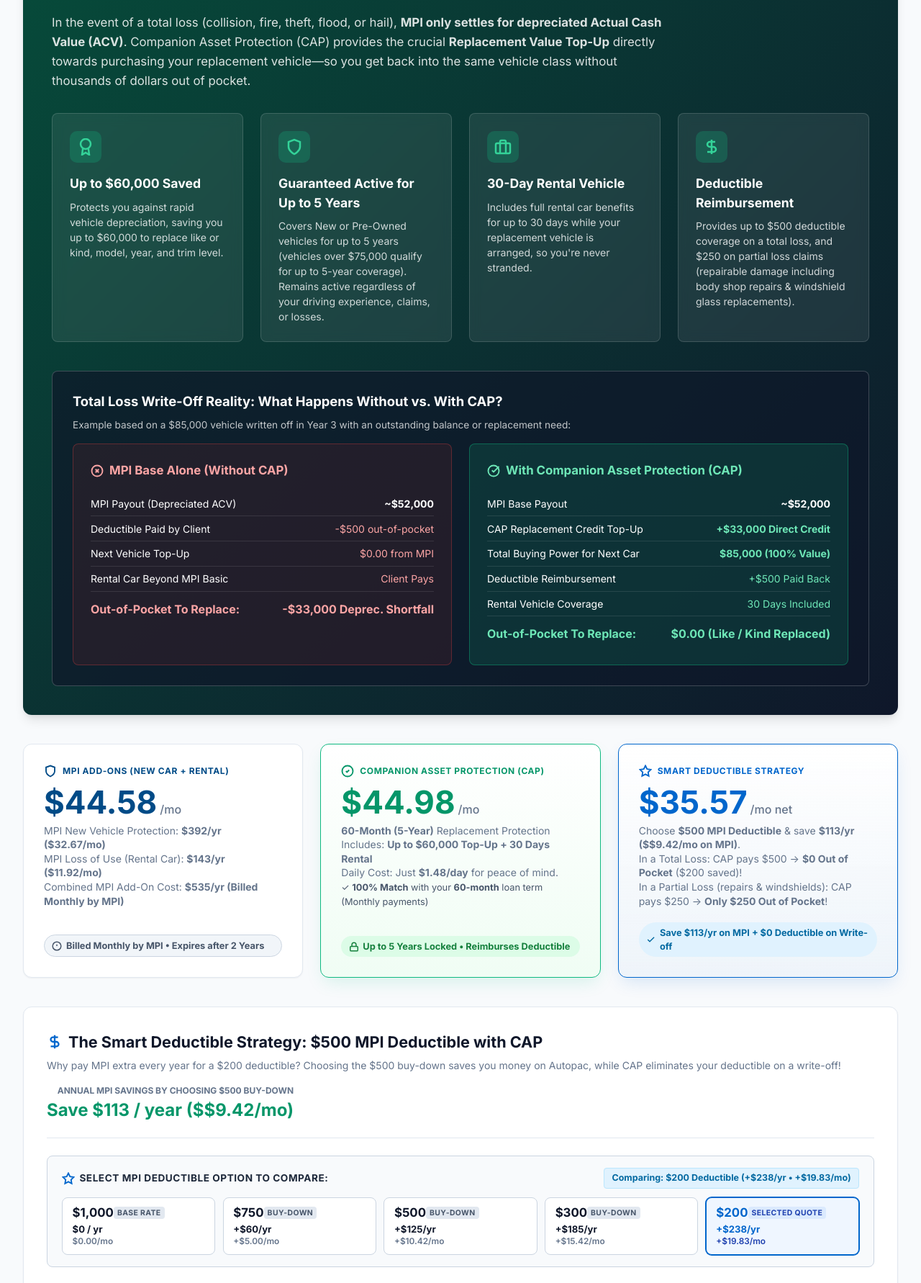
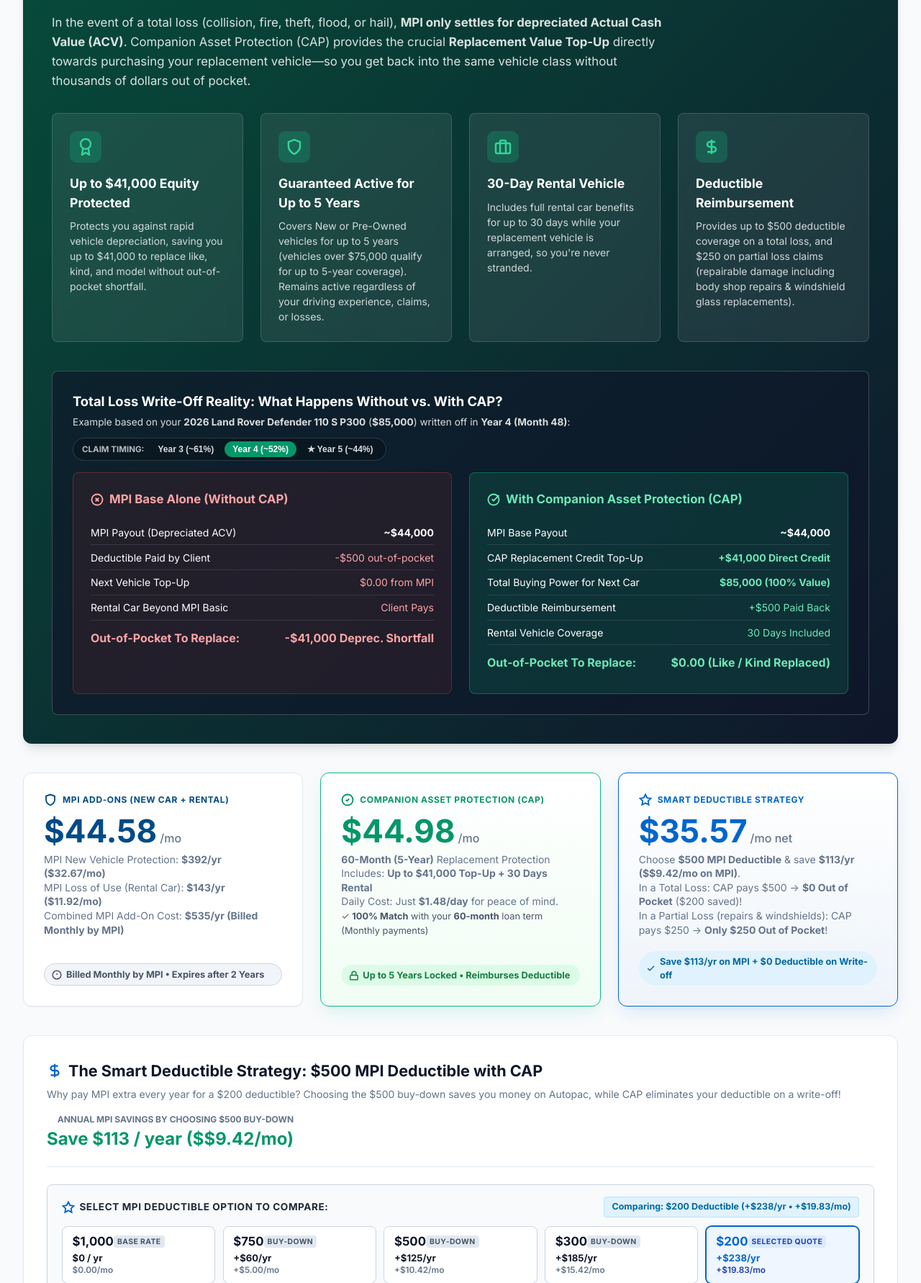
Before and after one commit to kortjames-source/dealerfai, a PHP site: page /mpicap.php in a window 1280 px wide. Shown: the part 579-2361 px from the top of the page at 72% size. Run offline with PHP 8.4, Linux system fonts and the light colour scheme.

Commit message:
feat(mpicap): dynamically scale total loss equity and add interactive claim timing pills (Year 3/4/5)

```diff
--- a/public_html/mpicap.php
+++ b/public_html/mpicap.php
@@ -94,7 +94,9 @@ if ($prefillVehYear === 2026 && preg_match('/\b(19\d\d|20\d\d)\b/', $prefillVehi
 $isOver75k = ($prefillSalePrice > 75000);
 $initialMaxYears = $isOver75k ? 5 : 7;
 $initialMaxTermMonths = $isOver75k ? 60 : 84;
-$initialMpiPayout = (int)(round(($prefillSalePrice * 0.61176) / 1000) * 1000);
+// Default Claim Timing Scenario: Year 4 (~52% ACV retained / 48% depreciation loss)
+$initialScenarioYear = 4;
+$initialMpiPayout = (int)(round(($prefillSalePrice * 0.52) / 1000) * 1000);
 $initialCapTopUp = (int)($prefillSalePrice - $initialMpiPayout);
 
 // MPI New Vehicle Protection eligibility based on model year:
@@ -699,6 +701,27 @@ $initialMpiNewCoverageYears = $isVehIneligibleMpiNew ? 0 : ($isVehOneYearMpiNew
       border: 1px solid rgba(255, 255, 255, 0.2);
       border-radius: var(--radius-md);
       padding: 1.75rem;
+    }
+
+    .scenario-year-btn {
+      background: transparent;
+      color: rgba(255, 255, 255, 0.85);
+      border: none;
+      cursor: pointer;
+      padding: 4px 11px;
+      font-size: 0.75rem;
+      font-weight: 700;
+      border-radius: 9999px;
+      transition: all 0.2s ease;
+    }
+    .scenario-year-btn:hover {
+      background: rgba(255, 255, 255, 0.2);
+      color: #ffffff;
+    }
+    .scenario-year-btn.active {
+      background: #059669;
+      color: #ffffff;
+      box-shadow: 0 1px 3px rgba(0, 0, 0, 0.3);
     }
 
     .scenario-grid {
@@ -1475,9 +1498,9 @@ $initialMpiNewCoverageYears = $isVehIneligibleMpiNew ? 0 : ($isVehOneYearMpiNew
               <div class="pillar-icon">
                 <svg width="24" height="24" viewBox="0 0 24 24" fill="none" stroke="currentColor" stroke-width="2.5"><circle cx="12" cy="8" r="7"/><polyline points="8.21 13.89 7 23 12 20 17 23 15.79 13.88"/></svg>
               </div>
-              <div class="pillar-title">Up to $60,000 Saved</div>
-              <p class="pillar-desc">
-                Protects you against rapid vehicle depreciation, saving you up to $60,000 to replace like or kind, model, year, and trim level.
+              <div class="pillar-title" id="disp-pillar-saved-title">Up to $<?= number_format($initialCapTopUp) ?> Equity Protected</div>
+              <p class="pillar-desc" id="disp-pillar-saved-desc">
+                Protects you against rapid vehicle depreciation, saving you up to $<?= number_format($initialCapTopUp) ?> to replace like, kind, and model without out-of-pocket shortfall.
               </p>
             </div>
 
@@ -1514,12 +1537,24 @@ $initialMpiNewCoverageYears = $isVehIneligibleMpiNew ? 0 : ($isVehOneYearMpiNew
 
           <!-- Total Loss Scenario Side-by-Side -->
           <div class="scenario-box">
-            <h4 style="margin: 0 0 0.5rem 0; font-size: 1.15rem; font-weight: 700; color: #ffffff;">
-              Total Loss Write-Off Reality: What Happens Without vs. With CAP?
-            </h4>
-            <p style="margin: 0 0 1rem 0; font-size: 0.85rem; color: rgba(255, 255, 255, 0.75);">
-              Example based on a <span id="disp-scenario-veh-price">$<?= number_format($prefillSalePrice) ?></span> vehicle written off in Year 3 with an outstanding balance or replacement need:
-            </p>
+            <div style="display: flex; justify-content: space-between; align-items: flex-start; flex-wrap: wrap; gap: 0.75rem; margin-bottom: 0.75rem;">
+              <div>
+                <h4 style="margin: 0 0 0.25rem 0; font-size: 1.15rem; font-weight: 700; color: #ffffff;">
+                  Total Loss Write-Off Reality: What Happens Without vs. With CAP?
+                </h4>
+                <p style="margin: 0; font-size: 0.85rem; color: rgba(255, 255, 255, 0.85);" id="disp-scenario-lead-text">
+                  Example based on your <strong id="disp-scenario-veh-name"><?= htmlspecialchars($prefillVehicle) ?></strong> (<strong id="disp-scenario-veh-price">$<?= number_format($prefillSalePrice) ?></strong>) written off in <strong id="disp-scenario-year-label">Year 4 (Month 48)</strong>:
+                </p>
+              </div>
+              <div style="display: flex; align-items: center; gap: 0.5rem; background: rgba(0, 0, 0, 0.25); padding: 4px 6px; border-radius: 9999px; border: 1px solid rgba(255, 255, 255, 0.15);">
+                <span style="font-size: 0.72rem; color: rgba(255, 255, 255, 0.7); text-transform: uppercase; font-weight: 700; padding-left: 6px;">Claim Timing:</span>
+                <div style="display: flex; gap: 4px;" id="scenario-year-pills">
+                  <button type="button" class="scenario-year-btn" data-year="3">Year 3 (~61%)</button>
+                  <button type="button" class="scenario-year-btn active" data-year="4">Year 4 (~52%)</button>
+                  <button type="button" class="scenario-year-btn" data-year="5">★ Year 5 (~44%)</button>
+                </div>
+              </div>
+            </div>
 
             <div class="scenario-grid">
               <div class="scenario-column mpi">
@@ -1618,7 +1653,7 @@ $initialMpiNewCoverageYears = $isVehIneligibleMpiNew ? 0 : ($isVehOneYearMpiNew
             </div>
             <div class="hero-card-subtext">
               <strong id="disp-cap-term-label">60-Month (5-Year)</strong> Replacement Protection<br>
-              Includes: <strong>Up to $60,000 Top-Up + 30 Days Rental</strong><br>
+              <span id="disp-card-cap-topup-text">Includes: <strong>Up to $<?= number_format($initialCapTopUp) ?> Top-Up + 30 Days Rental</strong></span><br>
               Daily Cost: Just <strong id="disp-cap-per-day">$1.47/day</strong> for peace of mind.<br>
               <span id="disp-cap-loan-sub" style="font-size: 0.8rem; color: #475569;">Financed over your <strong><?= (int)$prefillTerm ?>-month</strong> vehicle loan.</span>
             </div>
@@ -1787,7 +1822,7 @@ $initialMpiNewCoverageYears = $isVehIneligibleMpiNew ? 0 : ($isVehOneYearMpiNew
                     <span style="font-size: 0.8rem; color: #64748b;" id="table-mpi-repl-sub"><?= $isVehIneligibleMpiNew ? 'MPI offers $0 replacement value on 2024 & older' : ($isVehOneYearMpiNew ? 'Terminates after 12 months; drops to depreciated ACV' : 'MPI pays depreciated ACV only') ?></span>
                   </td>
                   <td>
-                    <span style="font-weight: 700; color: #059669;" id="table-cap-repl-val">Up to $60,000 Saved</span><br>
+                    <span style="font-weight: 700; color: #059669;" id="table-cap-repl-val">Up to $<?= number_format($initialCapTopUp) ?> Saved</span><br>
                     <span style="font-size: 0.8rem; color: #64748b;" id="table-cap-repl-sub">Protects New &amp; Pre-Owned vehicles up to <?= $initialMaxYears ?> years</span>
                   </td>
                   <td>
@@ -1881,7 +1916,7 @@ $initialMpiNewCoverageYears = $isVehIneligibleMpiNew ? 0 : ($isVehOneYearMpiNew
               <div style="font-size: 0.85rem; color: #047857; margin-top: 0.25rem;" id="disp-box-cap-annual">Just $20.72 bi-weekly ($1.47/day)</div>
               <ul style="margin: 0.75rem 0 0 0; padding-left: 1.2rem; font-size: 0.85rem; color: #065f46; line-height: 1.6;">
                 <li id="disp-box-cap-years-bullet"><strong>Up to <?= $initialMaxYears ?> Years (<?= $initialMaxTermMonths ?> Months)</strong> Guaranteed Coverage</li>
-                <li><strong>Up to $60,000 Replacement Value Credit</strong> to buy next car</li>
+                <li id="disp-box-cap-topup-bullet"><strong>Up to $<?= number_format($initialCapTopUp) ?> Replacement Value Credit</strong> to buy next car</li>
                 <li><strong>30-Day Rental Vehicle</strong> included</li>
                 <li><strong>Up to $500 Deductible Reimbursed</strong> ($250 on repairs &amp; windshields)</li>
                 <li>100% Rate Lock Guarantee (No annual rate hikes)</li>
@@ -2029,6 +2064,12 @@ $initialMpiNewCoverageYears = $isVehIneligibleMpiNew ? 0 : ($isVehOneYearMpiNew
       let paymentFrequency = 'monthly'; // 'monthly' | 'biweekly'
       let selectedCapTerm = 60; // default term
       let selectedDeductible = 200; // default deductible tier: 1000, 750, 500, 300, 200
+      let selectedScenarioYear = 4; // default scenario claim timing: 3, 4, 5
+      const DEPRECIATION_RATES = {
+        3: { acvPct: 0.61, label: 'Year 3 (Month 36)' },
+        4: { acvPct: 0.52, label: 'Year 4 (Month 48)' },
+        5: { acvPct: 0.44, label: 'Year 5 (Month 60)' }
+      };
 
       // DOM Elements
       const btnMonthly = document.getElementById('btn-monthly');
@@ -2092,6 +2133,17 @@ $initialMpiNewCoverageYears = $isVehIneligibleMpiNew ? 0 : ($isVehOneYearMpiNew
         });
       });
 
+      // Scenario year selector pills
+      document.querySelectorAll('.scenario-year-btn').forEach(btn => {
+        btn.addEventListener('click', () => {
+          selectedScenarioYear = parseInt(btn.dataset.year, 10) || 4;
+          document.querySelectorAll('.scenario-year-btn').forEach(b => {
+            b.classList.toggle('active', parseInt(b.dataset.year, 10) === selectedScenarioYear);
+          });
+          recalculate();
+        });
+      });
+
       // Top deductible badge click handler
       const topDedBadge = document.getElementById('disp-top-ded-badge');
       if (topDedBadge) {
@@ -2109,6 +2161,8 @@ $initialMpiNewCoverageYears = $isVehIneligibleMpiNew ? 0 : ($isVehOneYearMpiNew
           if (vehYrEl) vehYrEl.value = "2026";
           const vehNameEl = document.getElementById('inp-vehicle-name');
           if (vehNameEl) vehNameEl.value = "2026 Land Rover Defender 110 S P300";
+          const vehPriceEl = document.getElementById('inp-veh-price');
+          if (vehPriceEl) vehPriceEl.value = 85000;
 
           document.getElementById('mpi-26-basic').value = 3294;
           document.getElementById('mpi-26-ded-750').value = 60;
@@ -2140,6 +2194,10 @@ $initialMpiNewCoverageYears = $isVehIneligibleMpiNew ? 0 : ($isVehOneYearMpiNew
           document.getElementById('cap-price-84').value = 2617;
           if (dsrSelect) dsrSelect.value = "0";
           selectedDeductible = 200;
+          selectedScenarioYear = 4;
+          document.querySelectorAll('.scenario-year-btn').forEach(b => {
+            b.classList.toggle('active', parseInt(b.dataset.year, 10) === 4);
+          });
           recalculate();
         });
       }
@@ -2543,14 +2601,20 @@ $initialMpiNewCoverageYears = $isVehIneligibleMpiNew ? 0 : ($isVehOneYearMpiNew
           }
         }
 
-        // Update Scenario Vehicle Price & Exact Matching Math
+        // Update Scenario Vehicle Name, Price & Exact Matching Math
+        const depInfo = DEPRECIATION_RATES[selectedScenarioYear] || DEPRECIATION_RATES[4];
+        const scenVehPrice = vehPrice > 0 ? vehPrice : 85000;
+        const scenMpiPayout = Math.round((scenVehPrice * depInfo.acvPct) / 1000) * 1000;
+        const scenCapTopUp = scenVehPrice - scenMpiPayout;
+
+        const elScenVehName = document.getElementById('disp-scenario-veh-name');
+        if (elScenVehName) elScenVehName.textContent = vehName;
+
         const elScenVehPrice = document.getElementById('disp-scenario-veh-price');
-        if (elScenVehPrice) elScenVehPrice.textContent = fmt(vehPrice);
-
-        const scenVehPrice = vehPrice > 0 ? vehPrice : 85000;
-        // Standard Year 3 depreciation: vehicle depreciates to ~61% of value
-        const scenMpiPayout = Math.round((scenVehPrice * 0.61176) / 1000) * 1000;
-        const scenCapTopUp = scenVehPrice - scenMpiPayout;
+        if (elScenVehPrice) elScenVehPrice.textContent = fmt(scenVehPrice);
+
+        const elScenYearLabel = document.getElementById('disp-scenario-year-label');
+        if (elScenYearLabel) elScenYearLabel.textContent = depInfo.label;
 
         const elScenMpiPayout = document.getElementById('disp-scen-mpi-payout');
         if (elScenMpiPayout) elScenMpiPayout.textContent = `~${fmt(scenMpiPayout)}`;
@@ -2566,6 +2630,30 @@ $initialMpiNewCoverageYears = $isVehIneligibleMpiNew ? 0 : ($isVehOneYearMpiNew
 
         const elScenTotalPower = document.getElementById('disp-scen-total-power');
         if (elScenTotalPower) elScenTotalPower.textContent = `${fmt(scenVehPrice)} (100% Value)`;
+
+        // Dynamic Equity Protected Across All Customer Cards & Tables
+        const elPillarSavedTitle = document.getElementById('disp-pillar-saved-title');
+        if (elPillarSavedTitle) elPillarSavedTitle.textContent = `Up to ${fmt(scenCapTopUp)} Equity Protected`;
+
+        const elPillarSavedDesc = document.getElementById('disp-pillar-saved-desc');
+        if (elPillarSavedDesc) {
+          elPillarSavedDesc.textContent = `Protects you against rapid vehicle depreciation, saving you up to ${fmt(scenCapTopUp)} to replace like, kind, and model without out-of-pocket shortfall.`;
+        }
+
+        const elCardCapTopupText = document.getElementById('disp-card-cap-topup-text');
+        if (elCardCapTopupText) {
+          elCardCapTopupText.innerHTML = `Includes: <strong>Up to ${fmt(scenCapTopUp)} Top-Up + 30 Days Rental</strong>`;
+        }
+
+        const elTableCapReplVal = document.getElementById('table-cap-repl-val');
+        if (elTableCapReplVal) {
+          elTableCapReplVal.textContent = `Up to ${fmt(scenCapTopUp)} Saved`;
+        }
+
+        const elBoxCapTopupBullet = document.getElementById('disp-box-cap-topup-bullet');
+        if (elBoxCapTopupBullet) {
+          elBoxCapTopupBullet.innerHTML = `<strong>Up to ${fmt(scenCapTopUp)} Replacement Value Credit</strong> to buy next car`;
+        }
 
         // Update Pillar 2
         const elPillarYearsTitle = document.getElementById('disp-pillar-years-title');
```
